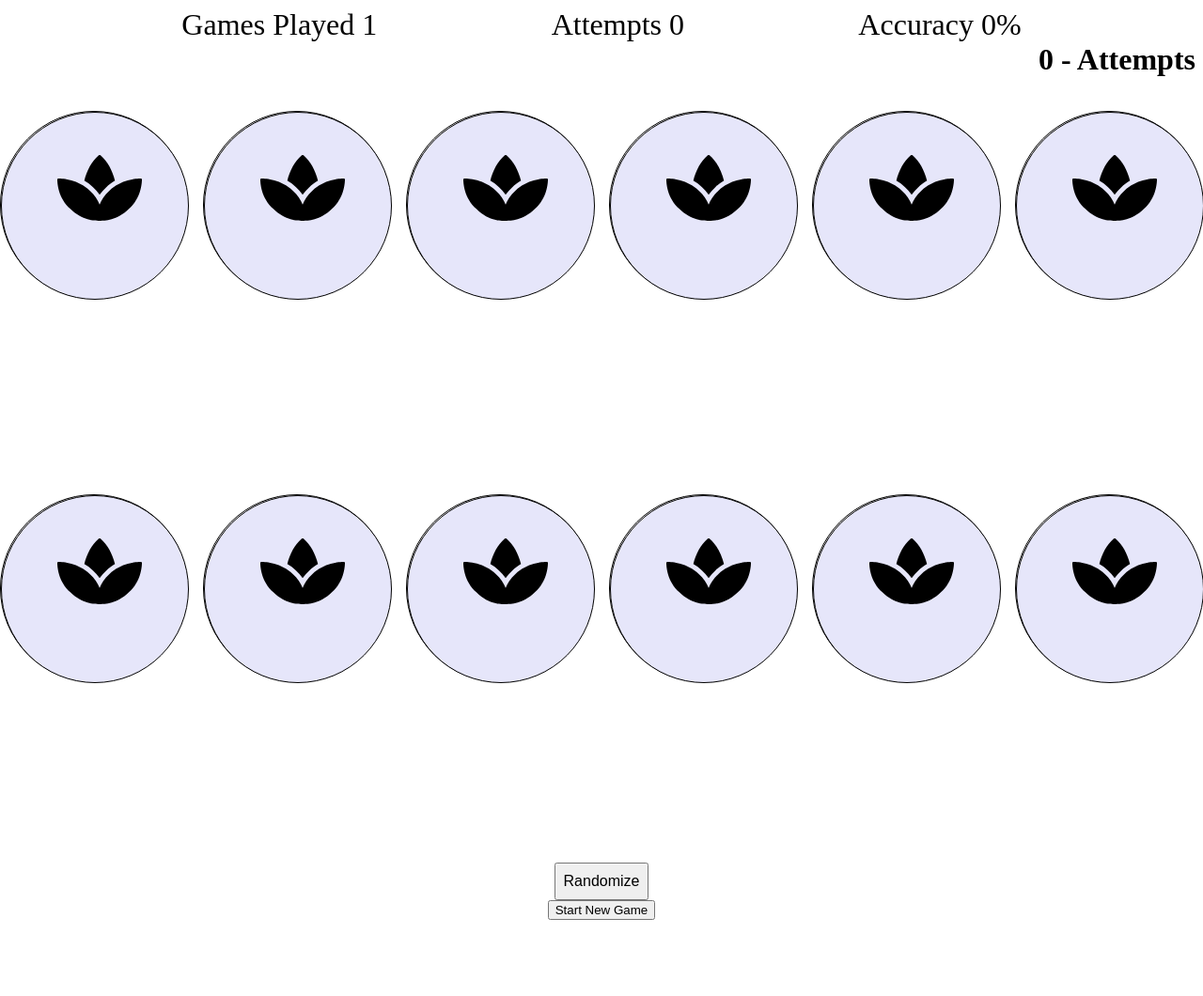
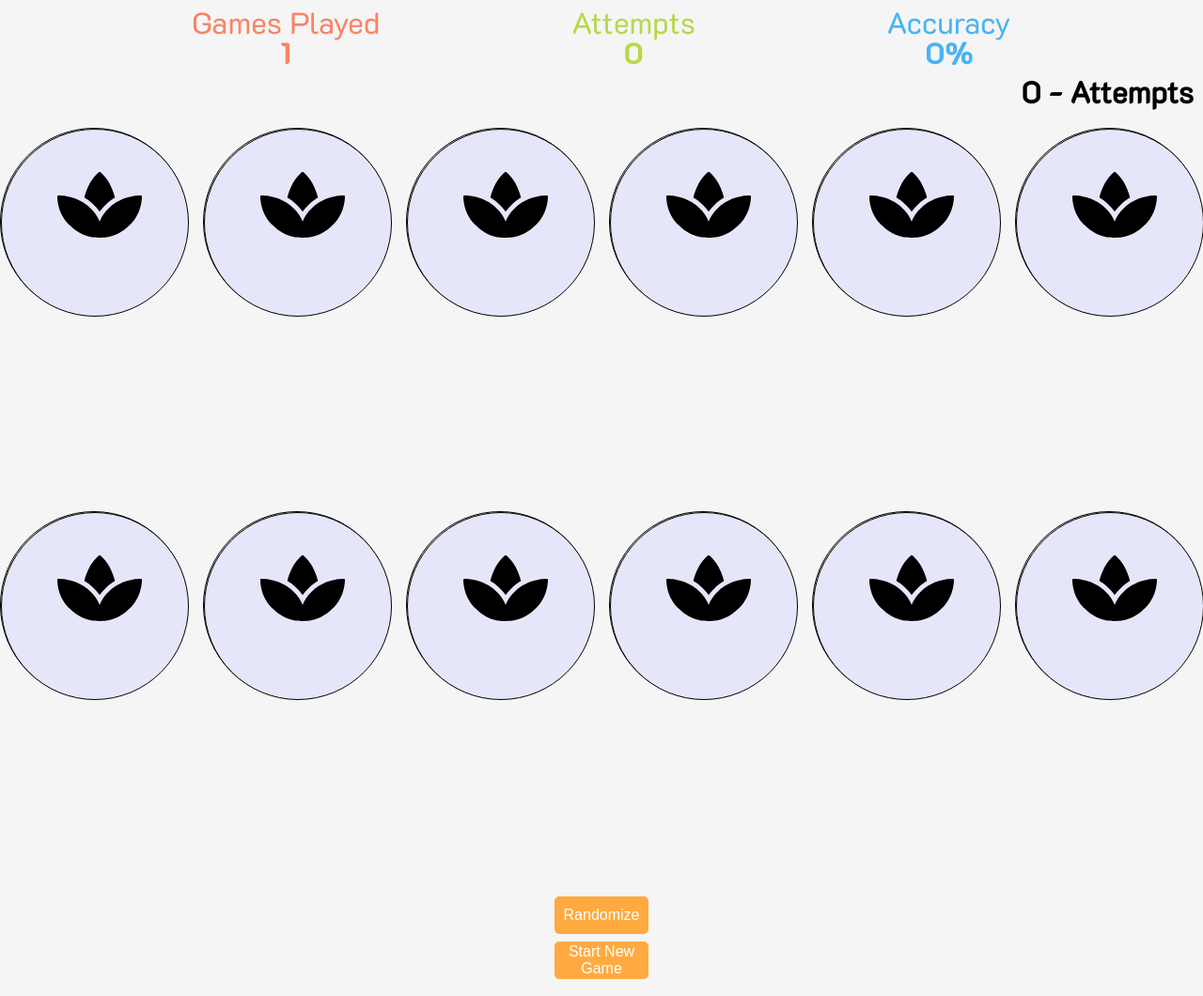
Before and after one commit to 3daddict/memory-match-react, a React app: page / in a window 1280 px wide. Shown: the whole page at 94% size. Before the commit the page ends 987 px from the top, so only its background shows below. Built offline with nearby package versions, Linux system fonts and the light colour scheme.

Commit message:
wip(app.css) styles gameStats and buttons

```diff
--- a/src/assets/css/app.css
+++ b/src/assets/css/app.css
@@ -1,3 +1,55 @@
+@font-face {
+  font-family: 'k2dbold';
+  src: url('../fonts/k2d-bold-webfont.woff2') format('woff2'),
+       url('../fonts/k2d-bold-webfont.woff') format('woff');
+  font-weight: normal;
+  font-style: normal;
+}
+
+@font-face {
+  font-family: 'k2d_mediumregular';
+  src: url('../fonts/k2d-medium-webfont.woff2') format('woff2'),
+       url('../fonts/k2d-medium-webfont.woff') format('woff');
+  font-weight: normal;
+  font-style: normal;
+}
+
+@font-face {
+  font-family: 'k2dregular';
+  src: url('../fonts/k2d-regular-webfont.woff2') format('woff2'),
+       url('../fonts/k2d-regular-webfont.woff') format('woff');
+  font-weight: normal;
+  font-style: normal;
+}
+
+*,
+body {
+  margin:  0;
+  padding: 0;
+}
+
+body {
+  box-sizing: border-box;
+  font-family: 'k2dregular', sans-serif;
+  background: #f5f5f5;
+}
+
+.font-bold {
+  font-family: 'k2dbold', sans-serif;
+}
+
+.color-salmon {
+  color: #fa8366;
+}
+
+.color-green {
+  color: #b7d84b;
+}
+
+.color-sky {
+  color: #4ab3f4;
+}
+
 .App{
   text-align:center;
 }
@@ -6,6 +58,7 @@
   font-size: 2em;
   text-align: right;
   margin: 0;
+  padding: 0 10px;
 }
 
 #gameArea {
@@ -25,6 +78,11 @@
     font-size: 2em;
     text-align: center;
     margin: 0;
+    padding: 10px 0;
+}
+
+#gameStats .stat span {
+  display: block;
 }
 
 #gameArea {
@@ -48,20 +106,34 @@
 }
 
 
-#buttondiv{
+#buttondiv {
   text-align: center;
   justify-content: center;
   align-content: center;
   align-items: center;
   position: relative;
+  padding: 10px 0;
 }
-.randomize-btn {
-    display: block;
-    width: 100px;
-    height: 40px;
-    font-size: 16px;
-    margin: auto;
-    padding: auto;
+
+.randomize-btn:hover,
+.startGame-btn:hover {
+  box-shadow: 0px 0px 0px 5px #A66615;
+}
+
+.randomize-btn,
+.startGame-btn {
+  display: block;
+  width: 100px;
+  height: 40px;
+  font-size: 16px;
+  margin: 8px auto;
+  padding: auto;
+  box-shadow: 0px 0px 0px 0px #A66615;
+  color: #FFF;
+  border-radius: 5px;
+  transition: all 0.2s ;
+  background: #FFAA40;
+  border: none;
 }
 /*
 .draw-border {
@@ -139,6 +211,12 @@
     grid-template-columns: repeat(3, 1fr);
   }
 
+  #gameStats .stat {
+    font-size: 1.2em;
+    text-align: center;
+    margin: 0;
+    padding: 10px 0;
+  }
 }
 
 @media (max-width: 650px) {
```
